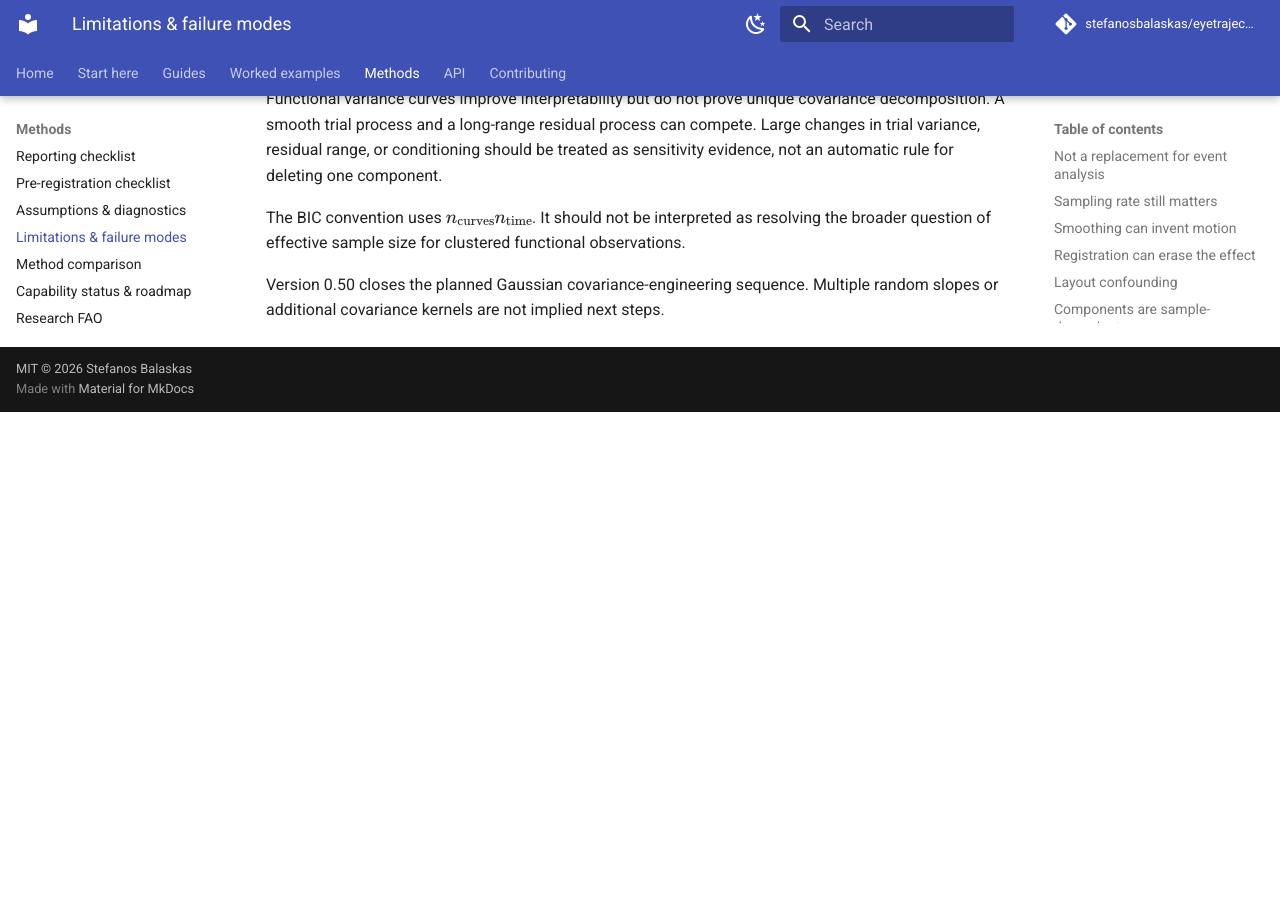
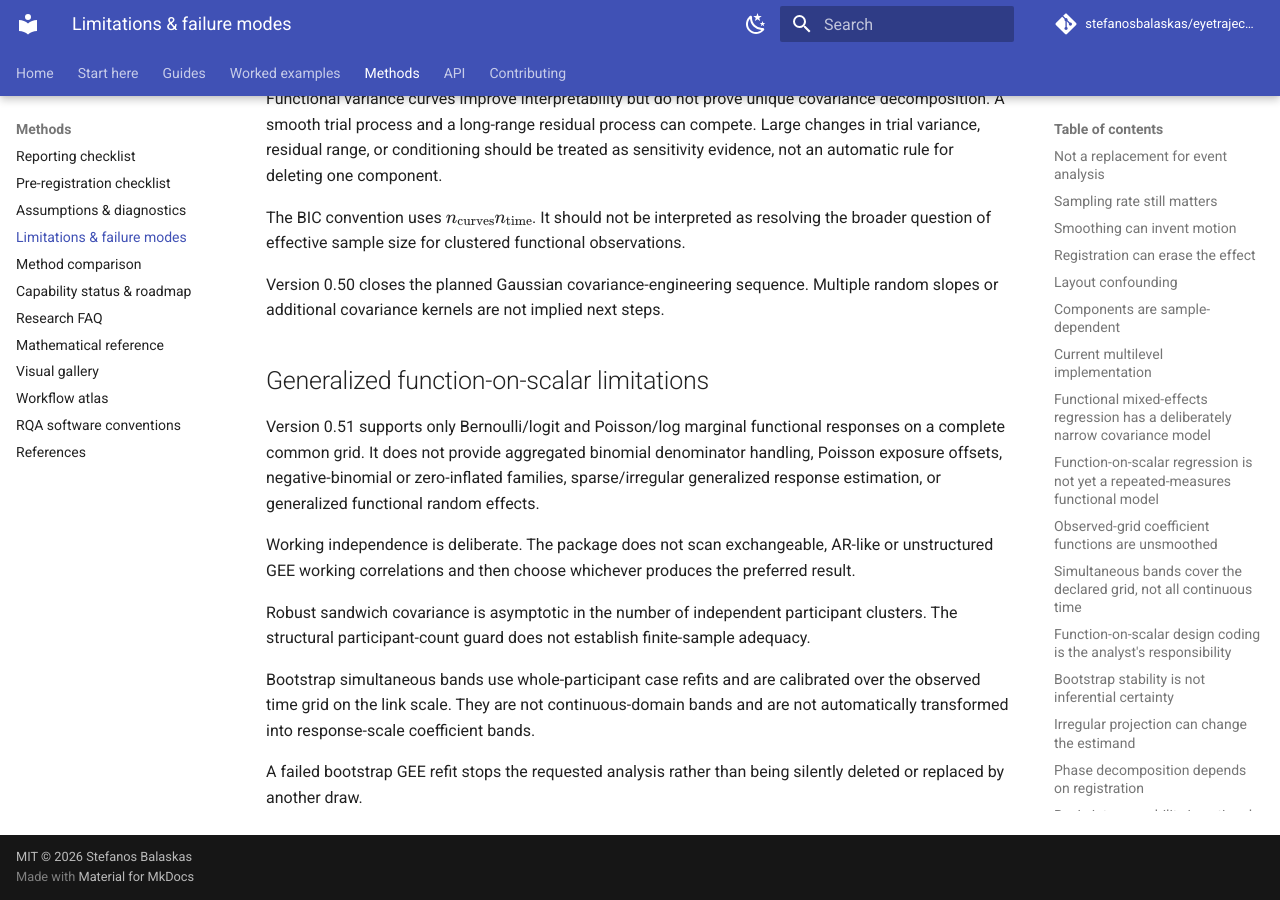
Before and after one commit to stefanosbalaskas/eyetrajectoriespy, an MkDocs documentation site: the page built from docs/methods/limitations.md, in a window 1280 px wide and 900 px high, scrolled down 33786 px. Built offline with MkDocs 1.6.1 and Material for MkDocs 9.7.7, drawn with Linux system fonts in a browser that asks for light colours; comment, search, counter and statistics services are not loaded; before the commit the page ends 34198 px from its top, so only the background shows below that.

Commit message:
Add generalized FoSR methodological guidance

```diff
--- a/docs/methods/limitations.md
+++ b/docs/methods/limitations.md
@@ -1046,3 +1046,15 @@
 Version 0.50 closes the planned Gaussian covariance-engineering sequence.
 Multiple random slopes or additional covariance kernels are not implied next
 steps.
+
+## Generalized function-on-scalar limitations
+
+Version 0.51 supports only Bernoulli/logit and Poisson/log marginal functional responses on a complete common grid. It does not provide aggregated binomial denominator handling, Poisson exposure offsets, negative-binomial or zero-inflated families, sparse/irregular generalized response estimation, or generalized functional random effects.
+
+Working independence is deliberate. The package does not scan exchangeable, AR-like or unstructured GEE working correlations and then choose whichever produces the preferred result.
+
+Robust sandwich covariance is asymptotic in the number of independent participant clusters. The structural participant-count guard does not establish finite-sample adequacy.
+
+Bootstrap simultaneous bands use whole-participant case refits and are calibrated over the observed time grid on the link scale. They are not continuous-domain bands and are not automatically transformed into response-scale coefficient bands.
+
+A failed bootstrap GEE refit stops the requested analysis rather than being silently deleted or replaced by another draw.
```
